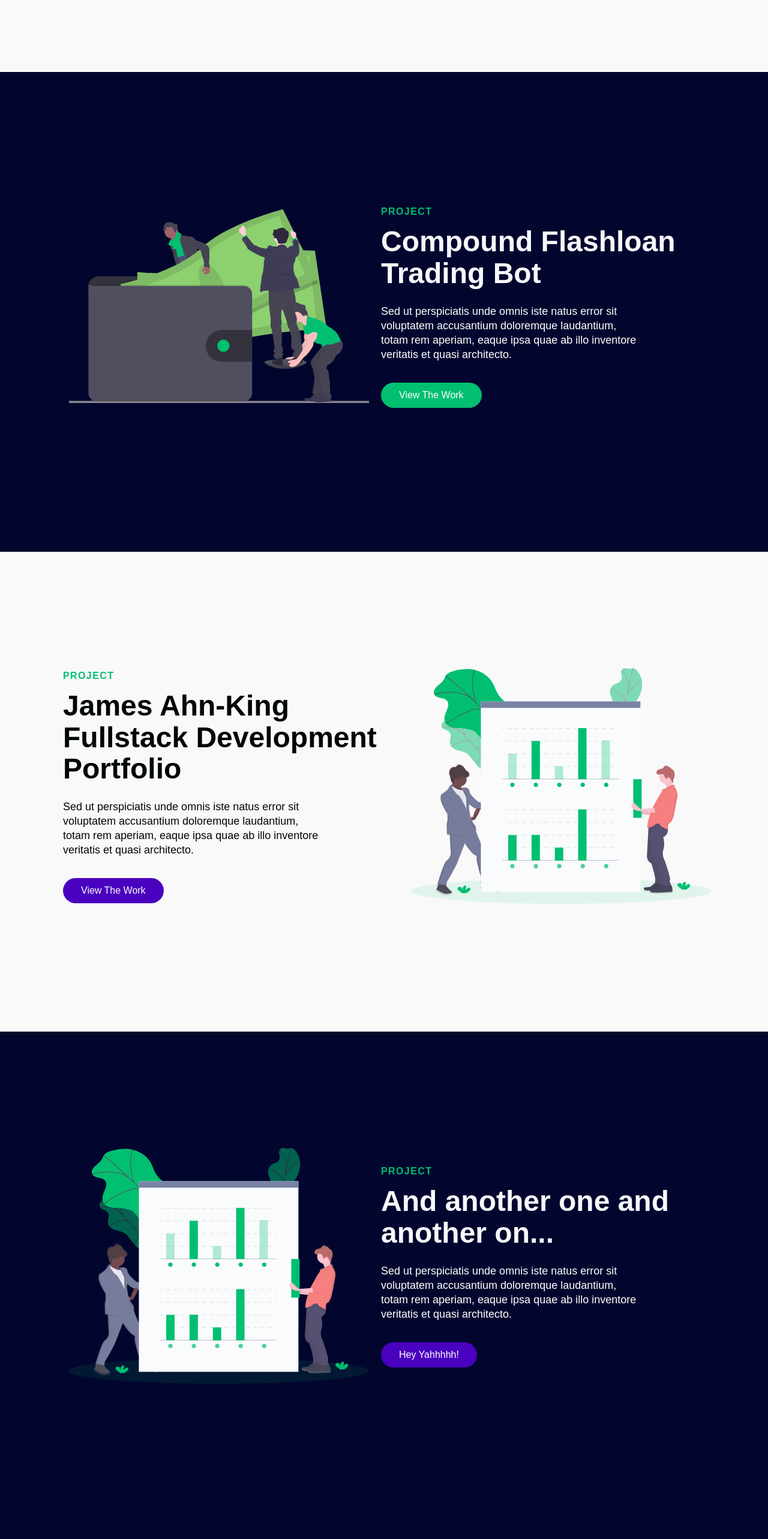
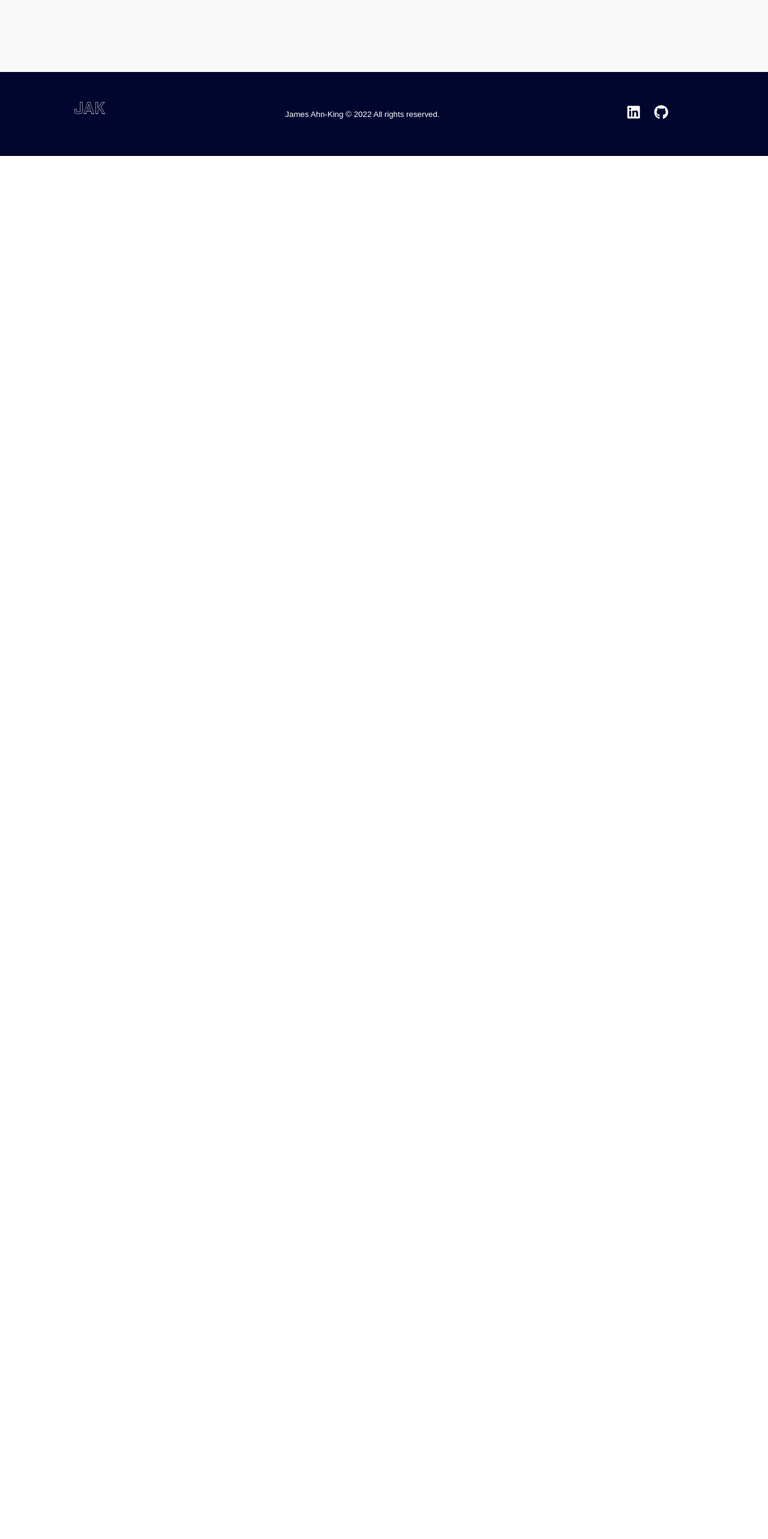
Before and after one commit to jamesahnking/jakdevp, a React (Create React App) app: page / in a window 1280 px wide. Shown: the part 3160-5726 px from the top of the page at 60% size. After the commit the page ends 3420 px from the top, so only its background shows below. Built offline with nearby package versions, Linux system fonts and the light colour scheme.

Commit message:
- Removed homepage modules 4 and 5	`

```diff
--- a/src/pages/index.js
+++ b/src/pages/index.js
@@ -19,9 +19,9 @@ const Home = () => {
       <InfoModule {...HomeObjOne} />
       <InfoModule {...HomeObjTwo} />
       <InfoModule {...HomeObjThree} />
-      <InfoModule {...HomeObjFour} />
-      <InfoModule {...HomeObjFive} />
-      <InfoModule {...HomeObjSix} />
+      {/* <InfoModule {...HomeObjFour} /> */}
+      {/* <InfoModule {...HomeObjFive} />
+      <InfoModule {...HomeObjSix} /> */}
     </>
   );
 };
```
